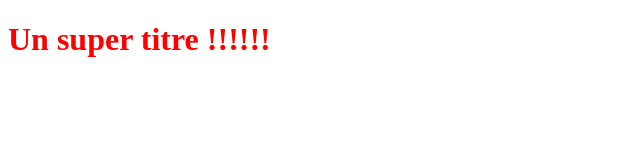
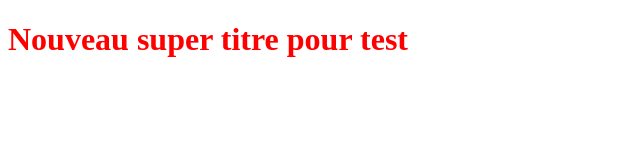
Before and after one commit to jerry636/toto, a plain HTML site: page index.html in a window 1280 px wide. Shown: the whole page, without its empty margins (0-640 px from the left). Drawn offline with Linux system fonts and the light colour scheme.

Commit message:
realisation de test

```diff
--- a/index.html
+++ b/index.html
@@ -5,6 +5,6 @@
    <link rel="stylesheet" type="text/css" href="styles.css">
 </head>
 <body>
-   <h1>Un super titre !!!!!!</h1>
+   <h1>Nouveau super titre pour test</h1>
 </body>
 </html>
```
